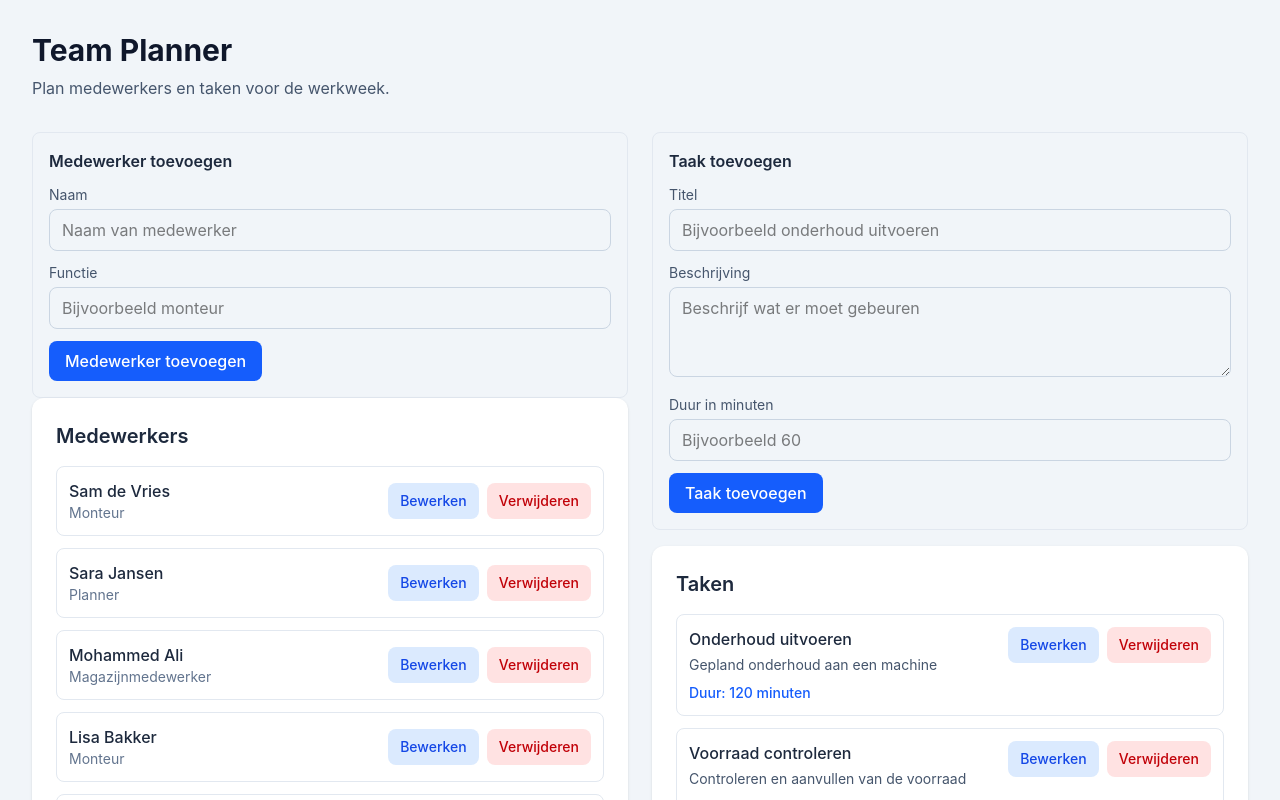
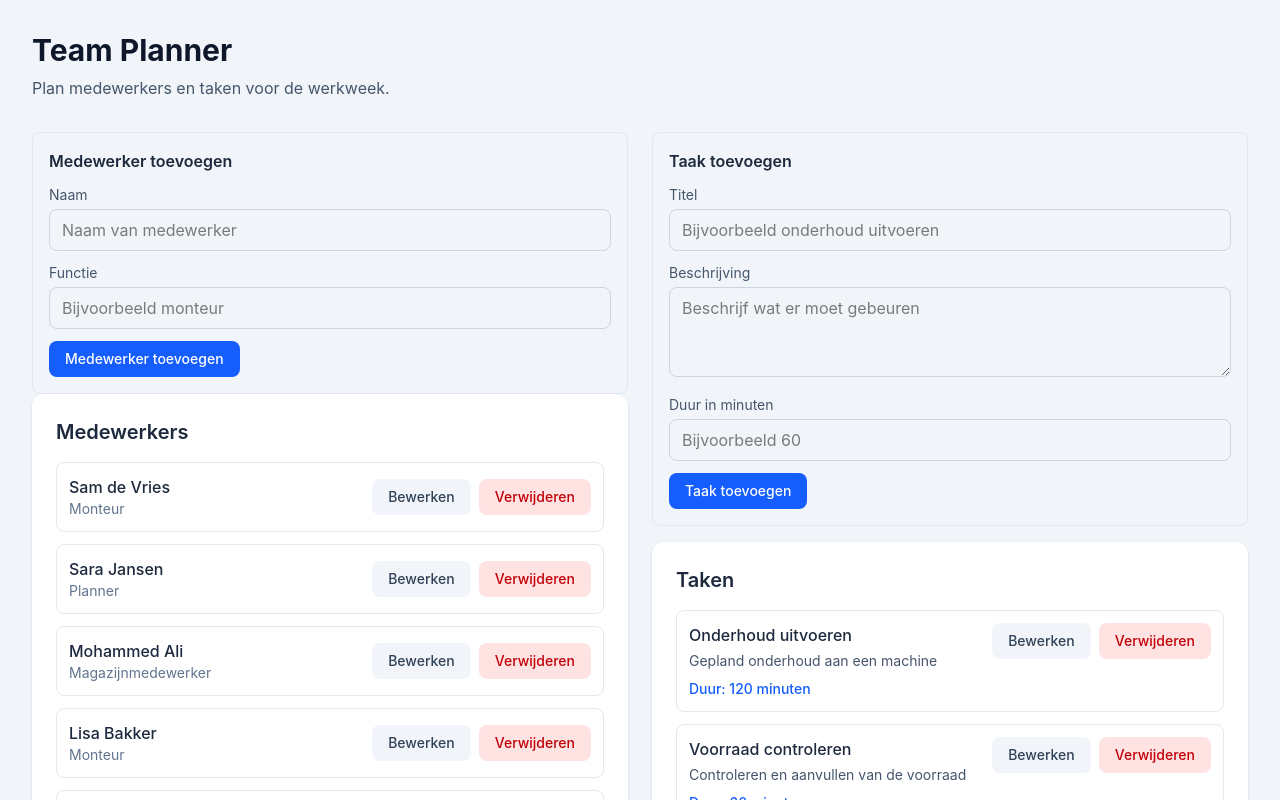
Before and after one commit to Shazaib6754/team-planner, a React (Vite) app: page / in a window 1280 px wide. Shown: the top 800 px of the page. Built offline with nearby package versions, Linux system fonts and the light colour scheme.

Commit message:
Voeg herbruikbare Button component toe

```diff
--- /dev/null
+++ b/src/components/Button.tsx
@@ -0,0 +1,35 @@
+
+type ButtonProps = {
+  children: React.ReactNode
+  type?: 'button' | 'submit'
+  variant?: 'primary' | 'secondary' | 'danger'
+  onClick?: () => void
+}
+
+function Button({
+  children,
+  type = 'button',
+  variant = 'primary',
+  onClick,
+}: ButtonProps) {
+  const baseClasses =
+    'rounded-lg px-4 py-2 text-sm font-medium transition-colors'
+
+  const variantClasses = {
+    primary: 'bg-blue-600 text-white hover:bg-blue-700',
+    secondary: 'bg-slate-100 text-slate-700 hover:bg-slate-200',
+    danger: 'bg-red-100 text-red-700 hover:bg-red-200',
+  }
+
+  return (
+    <button
+      type={type}
+      onClick={onClick}
+      className={`${baseClasses} ${variantClasses[variant]}`}
+    >
+      {children}
+    </button>
+  )
+}
+
+export default Button
--- a/src/components/EmployeeForm.tsx
+++ b/src/components/EmployeeForm.tsx
@@ -2,6 +2,7 @@
 import { useState } from 'react'
 import type { FormEvent } from 'react'
 import type { Employee } from '../types'
+import Button from './Button'
 
 type EmployeeFormProps = {
   employee?: Employee
@@ -98,21 +99,18 @@ function EmployeeForm({
       )}
 
       <div className="flex flex-wrap gap-2">
-        <button
-          type="submit"
-          className="rounded-lg bg-blue-600 px-4 py-2 font-medium text-white hover:bg-blue-700"
-        >
+        <Button type="submit">
           {isEditing ? 'Wijzigingen opslaan' : 'Medewerker toevoegen'}
-        </button>
+        </Button>
 
         {isEditing && (
-          <button
+          <Button
             type="button"
+            variant="secondary"
             onClick={onCancel}
-            className="rounded-lg bg-slate-100 px-4 py-2 font-medium text-slate-700 hover:bg-slate-200"
           >
             Annuleren
-          </button>
+          </Button>
         )}
       </div>
     </form>
--- a/src/components/EmployeeList.tsx
+++ b/src/components/EmployeeList.tsx
@@ -2,6 +2,7 @@
 import { useState } from 'react'
 import type { Employee } from '../types'
 import EmployeeForm from './EmployeeForm'
+import Button from './Button'
 
 type EmployeeListProps = {
   employees: Employee[]
@@ -11,14 +12,6 @@ type EmployeeListProps = {
 
 function EmployeeList({ employees, onDelete, onEdit }: EmployeeListProps) {
   const [editingId, setEditingId] = useState<number | null>(null)
-
-  function handleStartEdit(employee: Employee) {
-    setEditingId(employee.id)
-  }
-
-  function handleCancelEdit() {
-    setEditingId(null)
-  }
 
   function handleDelete(employee: Employee) {
     const confirmed = window.confirm(
@@ -52,7 +45,7 @@ function EmployeeList({ employees, onDelete, onEdit }: EmployeeListProps) {
                   key={employee.id}
                   employee={employee}
                   onEdit={onEdit}
-                  onCancel={handleCancelEdit}
+                  onCancel={() => setEditingId(null)}
                 />
               ) : (
                 <div className="flex flex-wrap items-center justify-between gap-3">
@@ -67,21 +60,21 @@ function EmployeeList({ employees, onDelete, onEdit }: EmployeeListProps) {
                   </div>
 
                   <div className="flex flex-wrap gap-2">
-                    <button
+                    <Button
                       type="button"
-                      onClick={() => handleStartEdit(employee)}
-                      className="rounded-lg bg-blue-100 px-3 py-2 text-sm font-medium text-blue-700 hover:bg-blue-200"
+                      variant="secondary"
+                      onClick={() => setEditingId(employee.id)}
                     >
                       Bewerken
-                    </button>
+                    </Button>
 
-                    <button
+                    <Button
                       type="button"
+                      variant="danger"
                       onClick={() => handleDelete(employee)}
-                      className="rounded-lg bg-red-100 px-3 py-2 text-sm font-medium text-red-700 hover:bg-red-200"
                     >
                       Verwijderen
-                    </button>
+                    </Button>
                   </div>
                 </div>
               )}
--- a/src/components/TaskForm.tsx
+++ b/src/components/TaskForm.tsx
@@ -2,6 +2,7 @@
 import { useState } from 'react'
 import type { FormEvent } from 'react'
 import type { Task } from '../types'
+import Button from './Button'
 
 type TaskFormProps = {
   task?: Task
@@ -147,25 +148,24 @@ function TaskForm({
       </div>
 
       {error && (
-        <p className="text-sm text-red-600">{error}</p>
+        <p className="text-sm text-red-600" role="alert">
+          {error}
+        </p>
       )}
 
       <div className="flex gap-2">
-        <button
-          type="submit"
-          className="rounded-lg bg-blue-600 px-4 py-2 font-medium text-white hover:bg-blue-700"
-        >
+        <Button type="submit">
           {isEditing ? 'Wijzigingen opslaan' : 'Taak toevoegen'}
-        </button>
+        </Button>
 
         {isEditing && (
-          <button
+          <Button
             type="button"
+            variant="secondary"
             onClick={onCancel}
-            className="rounded-lg bg-slate-200 px-4 py-2 font-medium text-slate-700 hover:bg-slate-300"
           >
             Annuleren
-          </button>
+          </Button>
         )}
       </div>
     </form>
--- a/src/components/TaskList.tsx
+++ b/src/components/TaskList.tsx
@@ -2,6 +2,7 @@
 import { useState } from 'react'
 import type { Task } from '../types'
 import TaskForm from './TaskForm'
+import Button from './Button'
 
 type TaskListProps = {
   tasks: Task[]
@@ -68,21 +69,21 @@ function TaskList({ tasks, onDelete, onEdit }: TaskListProps) {
                   </div>
 
                   <div className="flex shrink-0 flex-wrap gap-2">
-                    <button
+                    <Button
                       type="button"
+                      variant="secondary"
                       onClick={() => setEditingId(task.id)}
-                      className="rounded-lg bg-blue-100 px-3 py-2 text-sm font-medium text-blue-700 hover:bg-blue-200"
                     >
                       Bewerken
-                    </button>
+                    </Button>
 
-                    <button
+                    <Button
                       type="button"
+                      variant="danger"
                       onClick={() => handleDelete(task)}
-                      className="rounded-lg bg-red-100 px-3 py-2 text-sm font-medium text-red-700 hover:bg-red-200"
                     >
                       Verwijderen
-                    </button>
+                    </Button>
                   </div>
                 </div>
               )}
```
